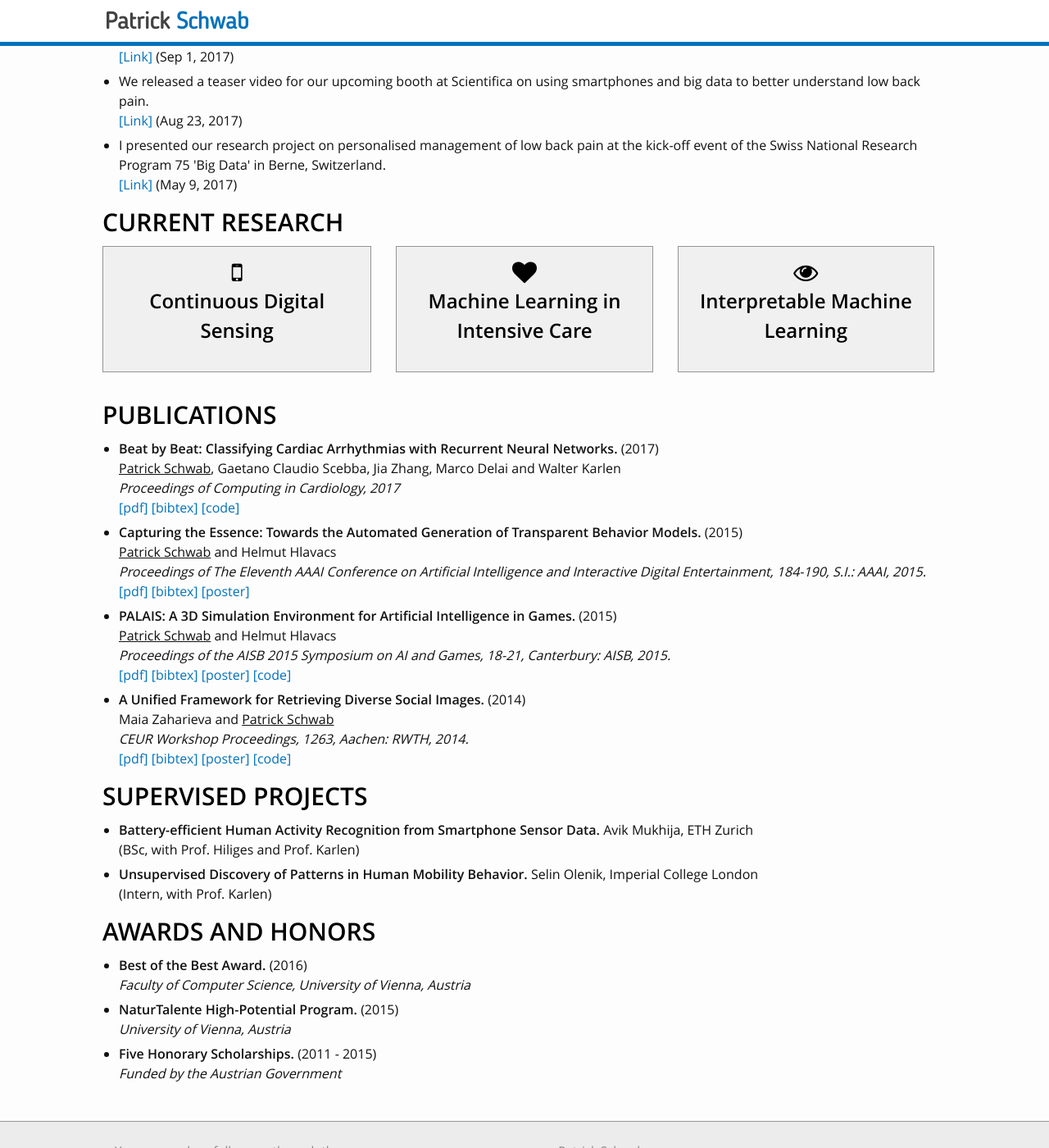
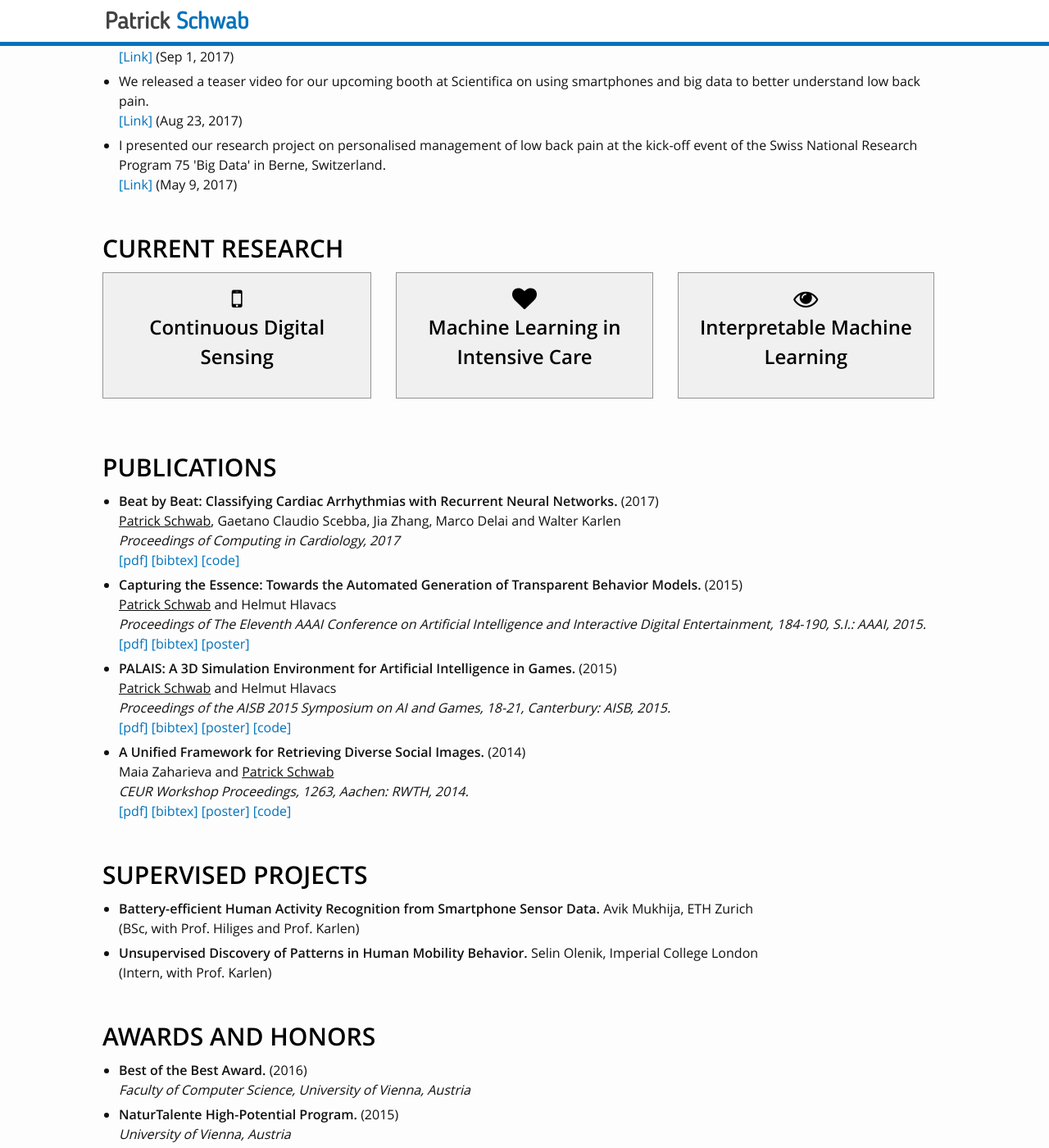
Before and after one commit to d909b/d909b.github.io, a Jekyll site: the page built from index.html, in a window 1280 px wide and 1400 px high, scrolled down 835 px. Shown: the whole window at 82% size. Built offline with Jekyll 4.4.1, drawn with Linux system fonts in a browser that asks for light colours; nearby versions of some CDN libraries; library files that are not in the unit come from our copies.

Commit message:
More spacing between content groups.

```diff
--- a/_sass/_layout.scss
+++ b/_sass/_layout.scss
@@ -288,6 +288,7 @@ p .fa {
     width: 100%;
     padding: 0;
     margin: 12px 0;
+    padding-top: 32px;
 }
 
 .highlighted-text {
--- a/index.html
+++ b/index.html
@@ -27,7 +27,7 @@ layout: default
         </div>
       </div>
   </div>
-  <div class="container" style="padding-top:32px">
+  <div class="container">
     <div class="row">
       <h1 class="whyText">News</h1>
     </div>
```
